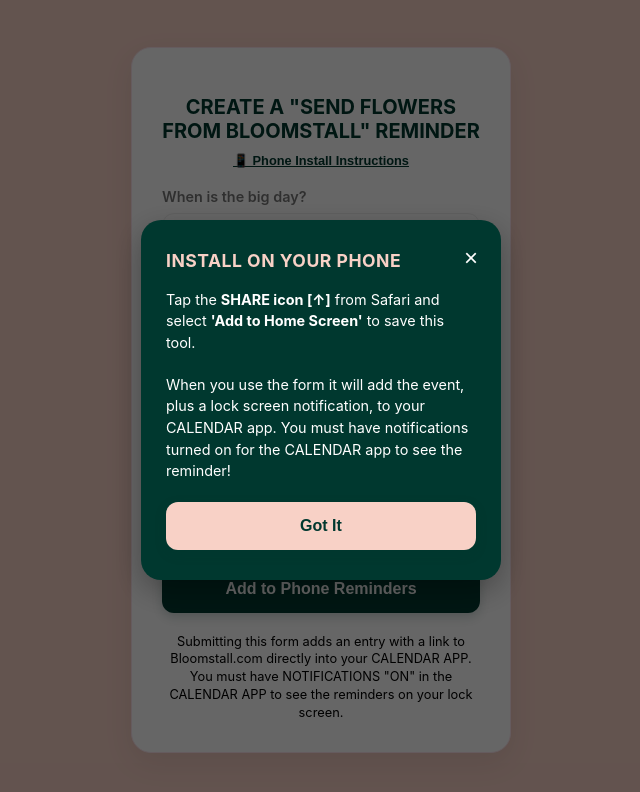
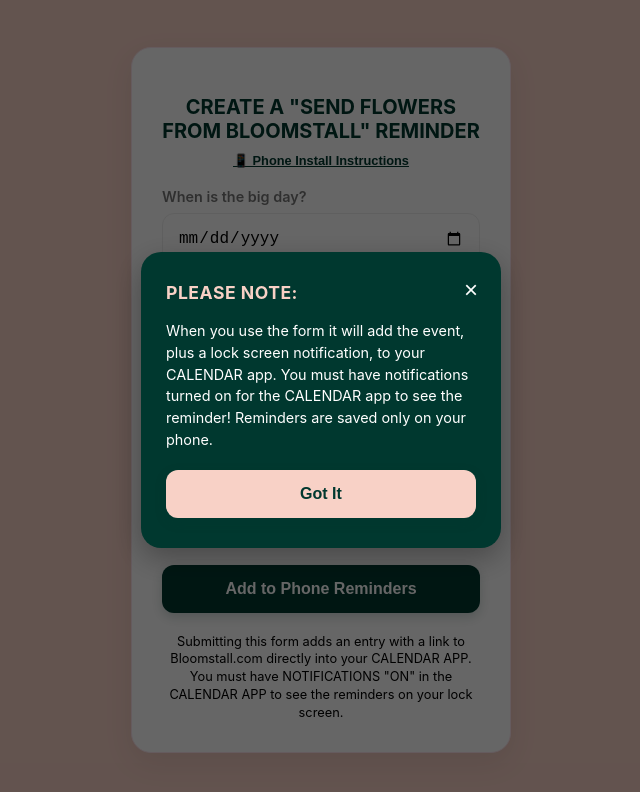
Before and after one commit to bloomreminder/bloomstall_reminder, a plain HTML site: page index.html in a window 1280 px wide. Shown: the whole page, without its empty margins (319-959 px from the left). Drawn offline with Linux system fonts and the light colour scheme.

Commit message:
Add files via upload

```diff
--- a/index.html
+++ b/index.html
@@ -43,9 +43,9 @@
 <div id="installModal" class="modal-overlay">
     <div class="modal-content">
         <button class="close-btn" onclick="toggleModal(false)">&times;</button>
-        <h3>INSTALL ON YOUR PHONE</h3>
-        <p>Tap the <strong>SHARE icon [↑]</strong> from Safari and select <strong>'Add to Home Screen'</strong> to save this tool.</p>
-        <p style="margin-bottom: 0;">When you use the form it will add the event, plus a lock screen notification, to your CALENDAR app. You must have notifications turned on for the CALENDAR app to see the reminder!</p>
+        <h3>PLEASE NOTE:</h3>
+
+        <p style="margin-bottom: 0;">When you use the form it will add the event, plus a lock screen notification, to your CALENDAR app. You must have notifications turned on for the CALENDAR app to see the reminder! Reminders are saved only on your phone.</p>
         <button class="action-btn" style="margin-top:20px; background:#f8d1c6; color:#00382f;" onclick="toggleModal(false)">Got It</button>
     </div>
 </div>
```
